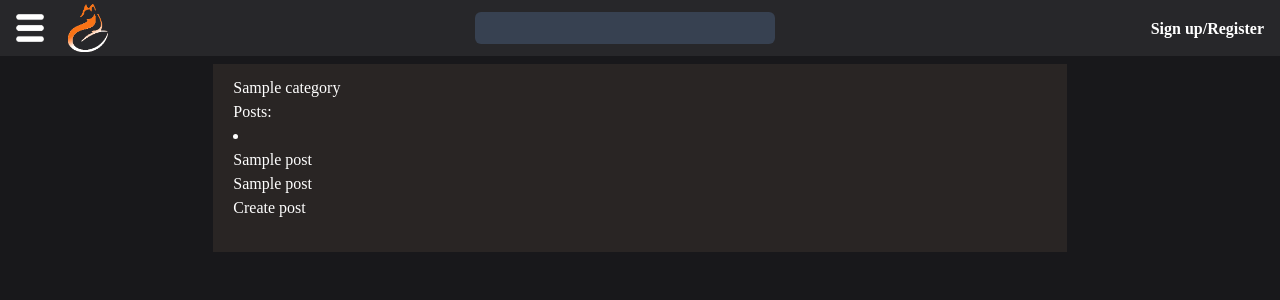
After one commit to IznslimedaD7/Forum, a Flask app: page /categories/1 in a window 1280 px wide. The commit adds this page. Shown: the top 300 px of the page. Run offline with Flask 2, Linux system fonts and the light colour scheme; tables that the repository leaves empty hold one stand-in row (values such as "Sample post"); some libraries are stand-ins or nearby versions; some web fonts are replaced.

Commit message:
ver 0.00001

```diff
--- a/app.py
+++ b/app.py
@@ -1,8 +1,8 @@
 from flask import Flask
 from config import Config
 from flask_sqlalchemy import SQLAlchemy
-from flask_login import  LoginManager
-from flask_avatars import Avatars
+from flask_login import LoginManager
+from flask_ckeditor import CKEditor
 import os
 
 app = Flask(__name__)
@@ -10,7 +10,7 @@ app = Flask(__name__)
 app.config.from_object(Config)
 db = SQLAlchemy(app)
 login_manager = LoginManager(app)
-avatars = Avatars(app)
+ckeditor = CKEditor(app)
 
 basedir = os.path.abspath(os.path.dirname(__name__))
 
--- a/config.py
+++ b/config.py
@@ -3,3 +3,4 @@ class Config(object):
     SQLALCHEMY_DATABASE_URI = 'mysql+pymysql://root:secret22liz@localhost/forum'
     # SQLALCHEMY_DATABASE_URI = 'sqlite:///elem.db'
     SQLALCHEMY_TRACK_MODIFICATIONS = False
+    SECRET_KEY = 'itsreptextoflovemcpirog'
--- a/templates/base.html
+++ b/templates/base.html
@@ -30,7 +30,7 @@
             </form>
         </div>
         <div class="flex-initial row-end-4">
-            <a href="/" class="a-register__profile-manager hover:bg-slate-600 p-2 hover:rounded-full align-middle trp font-semibold">Sign up/Register</a>
+            <a href="/register" class="a-register__profile-manager hover:bg-slate-600 p-2 hover:rounded-full align-middle trp font-semibold">Sign up/Register</a>
             <div class="profile_block">
                 <img class="profile_block__profile-img" src="">
                 <a href="/" class="hidden">name of profile</a>
--- /dev/null
+++ b/templates/catview.html
@@ -0,0 +1,16 @@
+{% extends 'base.html' %}
+{% block title %}{{cat.title_category}}{% endblock %}
+{% block h1 %}
+    <h1>{{cat.title_category}}</h1>
+    <div>
+        <p>Posts:</p>
+        {% for p in posts %}
+        <li>
+            <p>{{ p.title_post}}</p>
+            <a href="/categories/{{cat.id}}/view/{{p.id}}">{{ p.title_post}}</a>
+        </li>
+        {% endfor %}
+    </div>
+<a href="/categories/{{cat.id}}/create-post">Create post</a>
+{% endblock %}
+{% block content %} {% endblock %}
--- a/templates/create-categori.html
+++ b/templates/create-categori.html
@@ -1,6 +1,12 @@
 {% extends 'base.html' %}
 {% block title %}Create your category{% endblock %}
 {% block h1 %}
+<form method="post">
+        <input placeholder="Name of Category" id='title' name='title' class="bg-gray-700 align-top p-1 rounded-md border-solid border-slate-600 border-0.5 wid-300 mt-2"><br>
+        <input placeholder="Description" id='description' name='description' class="bg-gray-700 align-top p-1 rounded-md border-solid border-slate-600 border-0.5 wid-300 mt-2"><br>
+        <input type='hidden' name="creator" value=" {{ current_user.id }} ">
+        <input placeholder="Create Category" type="submit" class="bg-gray-700 align-top p-1 rounded-md border-solid border-slate-600 border-0.5 wid-300 mt-2">
 
+</form>
 {% endblock %}
 {% block content %} {% endblock %}
--- a/templates/register.html
+++ b/templates/register.html
@@ -2,7 +2,7 @@
 {% block title %}Register{% endblock %}
 {% block h1 %}For using Foxum you need account.<br> That's not for long. Just register{% endblock %}
 {% block content %}
-<form method="post">
+<form method="post" enctype="multipart/form-data">
     <input placeholder="Login" id='login' name='login' class="bg-gray-700 align-top p-1 rounded-md border-solid border-slate-600 border-0.5 wid-300 mt-2"><br>
     <input placeholder="Nickname" id='nickname' name='nickname' class="bg-gray-700 align-top p-1 rounded-md border-solid border-slate-600 border-0.5 wid-300 mt-2"><br>
 
@@ -15,4 +15,6 @@
     <input placeholder="Register" type="submit" class="bg-gray-700 align-top p-1 rounded-md border-solid border-slate-600 border-0.5 wid-300 mt-2">
 
 </form>
+<p>Already registered you can login to your account</p>
+<a href="/login">Login</a>
 {% endblock %}
--- a/view.py
+++ b/view.py
@@ -1,18 +1,18 @@
-from app import app, db, avatars
-from flask import request, render_template, redirect, send_from_directory, url_for, flash, session
+from app import app, db
+from flask import request, render_template, redirect,url_for, flash
 from werkzeug.security import generate_password_hash, check_password_hash
-from models import Users
+from models import Users, Categories, Posts, Comments
 from datetime import datetime
-from flask_login import current_user
+from flask_login import current_user, login_required, login_user
+from utils import save_image, load_user
 
 
-@app.route('/avatars/<path:filename>')
-def get_avatar(filename):
-    return send_from_directory(app.config['AVATARS_SAVE_PATH'], filename)
+
 
 
 @app.route('/')
 @app.route('/general')
+@login_required
 def index():
         return render_template('base.html')
 
@@ -21,13 +21,11 @@ def register():
     if current_user.is_authenticated:
         return redirect(url_for('index'))
     if request.method == 'POST':
+        avatar = save_image(request.files.get('profile_image'), 'avatars', (250, 250))
         user = Users(login=request.form['login'], nickname=request.form['nickname'],
                      password_hash=generate_password_hash(request.form['password']),
-                     profile_image=request.form['profile_image'], email=request.form['email'],
+                     profile_image=avatar, email=request.form['email'],
                      date_of_create=datetime.now())
-        f = request.form['profile_image']
-        raw_filename = avatars.save_avatar(f)
-        session['raw_filename'] = raw_filename
         try:
             db.session.add(user)
             db.session.commit()
@@ -41,3 +39,99 @@ def register():
 
     else:
         return render_template('register.html')
+
+@app.route('/login', methods=['GET', 'POST'])
+def login():
+    if request.method == "POST":
+        login = request.form['login']
+        password1 = generate_password_hash(request.form['password'])
+        remember = True if request.form.get('remember') else False
+
+        user = db.session.query(Users).filter(Users.login == login).first()
+        if user or check_password_hash(user.password_hash, password1):
+            login_user(user, remember=remember)
+            return redirect('/general')
+        else:
+            return redirect('/login')
+    else:
+        return render_template('login.html')
+
+@app.route('/<name>')
+def account(name):
+    user = Users.query.filter_by(login=name).first_or_404()
+    return render_template('account.html', name=user)
+
+
+@app.route('/category/create', methods=['GET', 'POST'])
+def createcat():
+    if request.method == "POST":
+        print(2121)
+        title_category = request.form['title']
+        description_category = request.form['description']
+        creator_of_category = request.form['creator']
+        category = Categories(title_category=title_category, description_category=description_category, creator_of_category=creator_of_category)
+        try:
+            db.session.add(category)
+            db.session.commit()
+            print('cat create')
+            return redirect('/category')
+        except:
+            db.session.rollback()
+            print('cat err')
+            return redirect('/category/create')
+    else:
+        return render_template('create-categori.html')
+
+@app.route('/categories')
+def category():
+    cat = Categories.query.order_by(Categories.title_category).all()
+    return render_template('category.html', cat=cat)
+
+@app.route('/categories/<id>')
+def show_category(id):
+    posts = Posts.query.filter_by(post_category=id).all()
+    cat = Categories.query.filter_by(id=id).first_or_404()
+    return render_template('catview.html', posts=posts, cat=cat)
+
+@login_required
+@app.route('/categories/<id>/create-post', methods=['GET', 'POST'])
+def create_post(id):
+    cat = Categories.query.filter_by(id=id).first_or_404()
+    if request.method == 'POST':
+        img = save_image(request.files.get('image'), 'img', (50, 50))
+        body = request.form.get('ckeditor')
+
+        post = Posts(title_post=request.form['title'], short_description_of_post=request.form['description'],
+                     post_image=img, post_body=body, post_creator=current_user.id, date_create=datetime.now(),
+                     last_redactor=current_user.id, date_of_last_redact=datetime.now(), post_category=cat.id)
+        try:
+            print('susef', post)
+            db.session.add(post)
+            db.session.commit()
+            return redirect('/categories/'+ id)
+        except:
+            print('error')
+            db.session.rollback()
+            return render_template('create_post.html', cat=cat)
+    else:
+        return render_template('create_post.html', cat=cat)
+
+@app.route('/categories/<id>/view/<name>', methods=['GET', 'POST'])
+def postview(id, name):
+    post = Posts.query.filter_by(post_category=id, title_post=name).first_or_404()
+    cat = Categories.query.filter_by(id=id).first_or_404()
+    comm = Comments.query.filter_by(comment_post=cat.id).all()
+    if request.method == 'POST':
+        comment = Comments(date_post=datetime.now(), author=current_user.id,
+                           comment_body=request.form['body'], comment_post=cat.id)
+        try:
+            print("dsds")
+            db.session.add(comment)
+            db.session.commit()
+            return redirect(f'/categories/{id}/view/{name}')
+        except:
+            print('popod')
+            db.session.rollback()
+            return redirect(f'/categories/{id}/view/{name}')
+    else:
+        return render_template('postview.html', cat=cat, post=post, comm=comm)
```
Also changed, not shown: templates/category.html (added, +13 -0 lines), templates/create_post.html (added, +14 -0 lines), templates/postview.html (added, +23 -0 lines).
